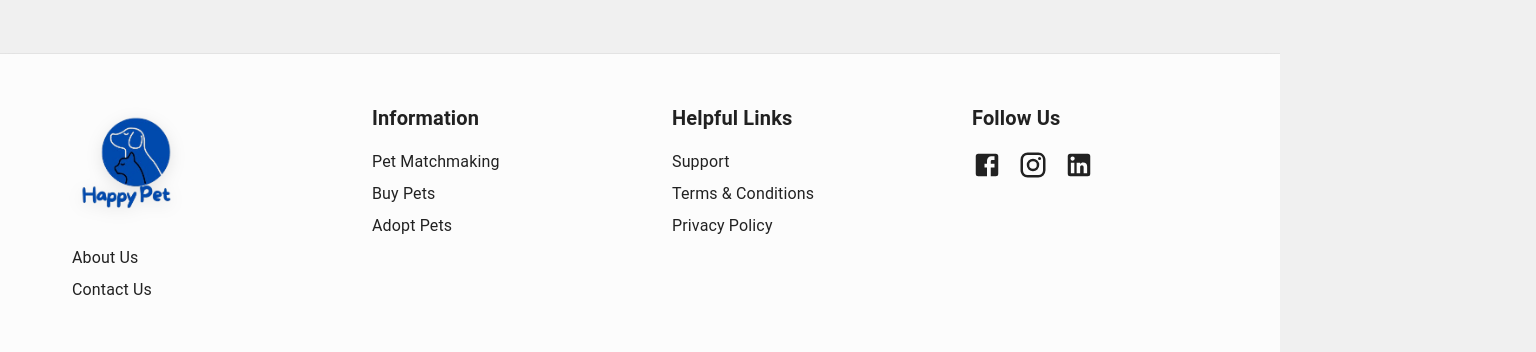
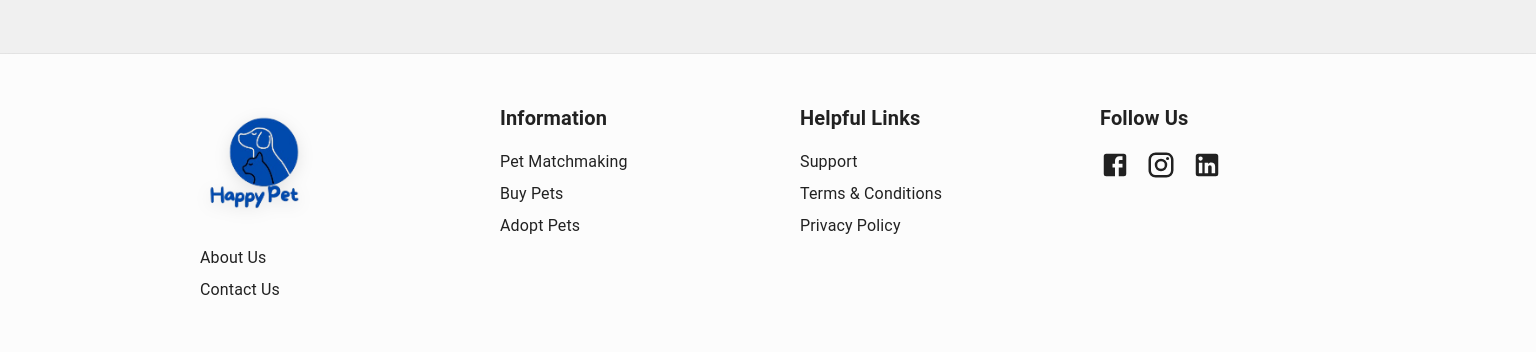
Before and after one commit to vihangajayasuriya446/Happy-Pet-Frontend, a React (Vite) app: page /dialog-payment in a window 1280 px wide. Shown: the part 881-1233 px from the top of the page, 1536 px wide, since content can reach past the window. Built offline with nearby package versions, Linux system fonts and the light colour scheme; no server answers.

Commit message:
fixed issue

```diff
--- a/src/Footer.tsx
+++ b/src/Footer.tsx
@@ -17,7 +17,7 @@ const Footer = () => {
         display: "flex",
         flexDirection: "column",
         justifyContent: "space-between",
-        width: "100%", // Changed from 100vw
+        width: "120%", // Changed from 100vw
         overflowX: "hidden",
         marginLeft: "calc(-50vw + 50%)",
         boxSizing: "border-box",
```
